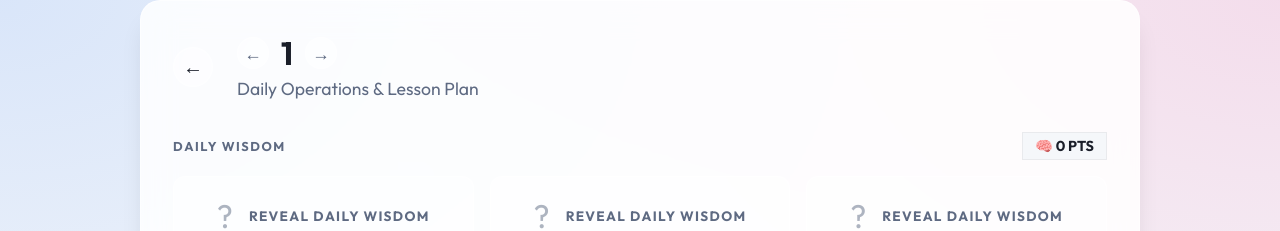
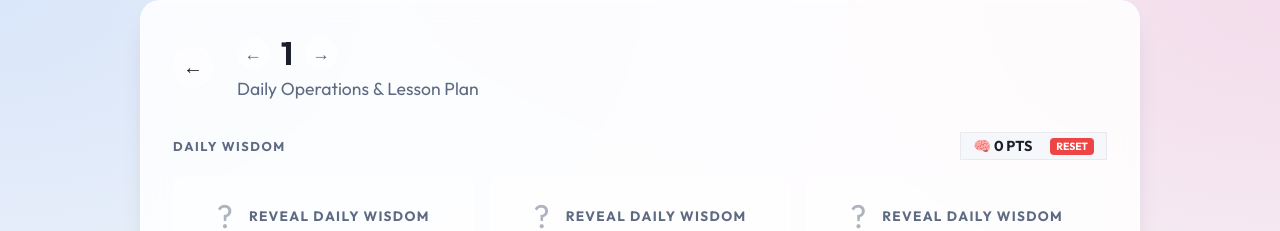
Before and after one commit to Mthompson6782/cindys-homeschool-planner, a Next.js app: page /day/1 in a window 1280 px wide. Shown: the top 231 px of the page. Built offline with nearby package versions, Linux system fonts and the light colour scheme; no server answers; the database is empty.

Commit message:
Add reset points button for admin

```diff
--- a/src/app/day/[date]/page.tsx
+++ b/src/app/day/[date]/page.tsx
@@ -100,7 +100,7 @@ export default function DailyPlanner({ params, searchParams }: { params: Promise
   const resolvedParams = use(params);
   const resolvedSearch = use(searchParams);
 
-  const { activeUser, points, addPoints } = useUserPreferences();
+  const { activeUser, points, addPoints, resetPoints } = useUserPreferences();
 
   const dateStr = resolvedParams.date;
 
@@ -240,6 +240,15 @@ export default function DailyPlanner({ params, searchParams }: { params: Promise
           <h3 className={styles.wisdomHeading}>Daily Wisdom</h3>
           <div className={styles.pointsDisplay}>
             🧠 {points?.[activeUser] || 0} PTS
+            {activeUser === 'admin' && (
+              <button
+                onClick={resetPoints}
+                style={{ marginLeft: '10px', fontSize: '0.65rem', padding: '2px 6px', background: 'var(--accent-warning)', border: 'none', borderRadius: '4px', cursor: 'pointer', color: 'white', textTransform: 'uppercase', fontWeight: 'bold' }}
+                title="Reset everyone's points to 0"
+              >
+                Reset
+              </button>
+            )}
           </div>
         </div>
 
--- a/src/components/UserProvider.tsx
+++ b/src/components/UserProvider.tsx
@@ -14,6 +14,7 @@ interface UserContextType {
   setAvatar: (user: UserProfile, base64Image: string) => void;
   points: Record<UserProfile, number>;
   addPoints: (user: UserProfile, amount: number) => void;
+  resetPoints: () => void;
 }
 
 const UserContext = createContext<UserContextType | undefined>(undefined);
@@ -114,17 +115,21 @@ export function UserProvider({ children }: { children: React.ReactNode }) {
     setPoints(prev => ({ ...prev, [user]: (prev[user] || 0) + amount }));
   };
 
+  const handleResetPoints = () => {
+    setPoints({ admin: 0, leo: 0, alex: 0, cindy: 0 });
+  };
+
   // Prevent hydration mismatch by hiding until mounted, but still provide context for SSR
   if (!mounted) {
     return (
-      <UserContext.Provider value={{ activeUser, setActiveUser, theme, setTheme, avatars, setAvatar: handleSetAvatar, points, addPoints: handleAddPoints }}>
+      <UserContext.Provider value={{ activeUser, setActiveUser, theme, setTheme, avatars, setAvatar: handleSetAvatar, points, addPoints: handleAddPoints, resetPoints: handleResetPoints }}>
         <div style={{ visibility: 'hidden' }}>{children}</div>
       </UserContext.Provider>
     );
   }
 
   return (
-    <UserContext.Provider value={{ activeUser, setActiveUser, theme, setTheme, avatars, setAvatar: handleSetAvatar, points, addPoints: handleAddPoints }}>
+    <UserContext.Provider value={{ activeUser, setActiveUser, theme, setTheme, avatars, setAvatar: handleSetAvatar, points, addPoints: handleAddPoints, resetPoints: handleResetPoints }}>
       {children}
     </UserContext.Provider>
   );
```
